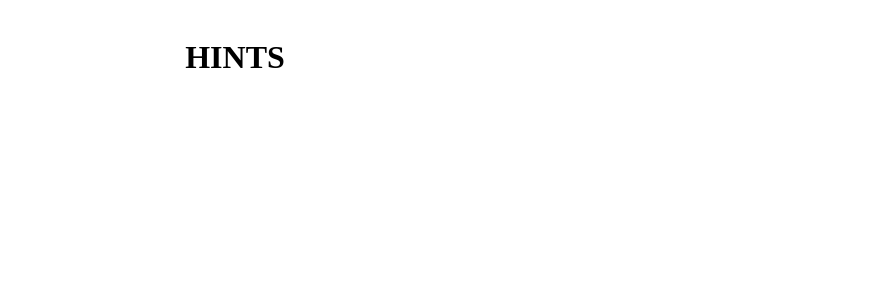
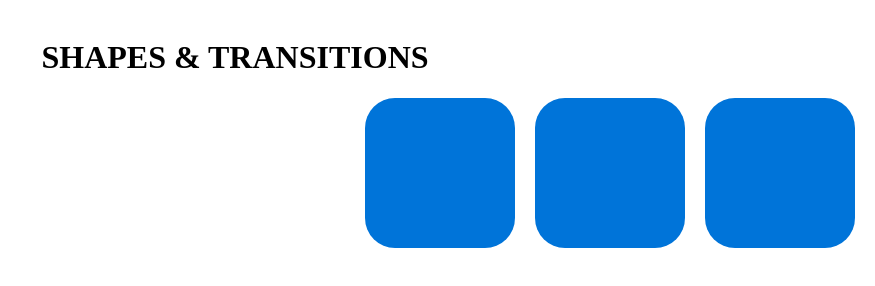
Before and after one commit to gideongulko/gideongulko.github.io, a plain HTML site: page creative_computing/homepage/shapes.html in a window 1280 px wide. Shown: the whole page, without its empty margins (405-1280 px from the left). Drawn offline with Linux system fonts and the light colour scheme.

Commit message:
Created CC folder with Homepage

```diff
--- /dev/null
+++ b/creative_computing/homepage/shapes.css
@@ -0,0 +1,44 @@
+#SHAPES{
+color: black;
+font-family: futura;
+}
+
+.shape {
+   border-radius: 30px;
+  height: 150px;
+  width: 150px;
+  background-color: #0074d9;
+  margin-bottom: 30px;
+  float:right;
+  margin-right: 20px;
+  transition: background-color 2s ease-out;
+}
+
+
+.shape2 {
+  border-radius: 30px;
+  height: 150px;
+  width: 150px;
+  background-color: #0074d9;
+  margin-bottom: 30px;
+  float:right;
+  margin-right: 20px;
+
+}
+
+
+.shape3 {
+  border-radius: 30px;
+  height: 150px;
+  width: 150px;
+  background-color: #0074d9;
+  margin-bottom: 30px;
+  float:right;
+  margin-right: 20px;
+
+
+}
+
+.shape:hover {
+  background-color: red;
+  cursor: pointer;
--- a/shapes.html
+++ b/creative_computing/homepage/shapes.html
@@ -20,13 +20,12 @@
 <body>
 
 <div id="SHAPES" class="Title">
-            <center><h1>HINTS</h1>
+            <center><h1>SHAPES & TRANSITIONS</h1>
 </div>
 
- <div class="face">
-
-        </div>
-
+<div class="shape shape"></div>
+<div class="shape shape2"></div>
+<div class="shape shape3"></div>
 
 
 
--- a/shapes.css
+++ /dev/null
@@ -1,4 +0,0 @@
-#SHAPES{
-color: black;
-font-family: futura;
-}
```
Also changed, not shown: creative_computing/homepage/GTG123.JPG (renamed from GTG123.JPG), creative_computing/homepage/INDEX_CSS.css (renamed from INDEX_CSS.css), creative_computing/homepage/Project3.html (renamed from Project3.html), creative_computing/homepage/buzzfeed4.png (renamed from buzzfeed4.png), creative_computing/homepage/csspractice.css (renamed from csspractice.css), creative_computing/homepage/csspractice.html (renamed from csspractice.html), creative_computing/homepage/index.html (renamed from index.html), creative_computing/homepage/page2.css (renamed from page2.css), creative_computing/homepage/page2.html (renamed from page2.html), creative_computing/homepage/project3.css (renamed from project3.css), 8 other files.
